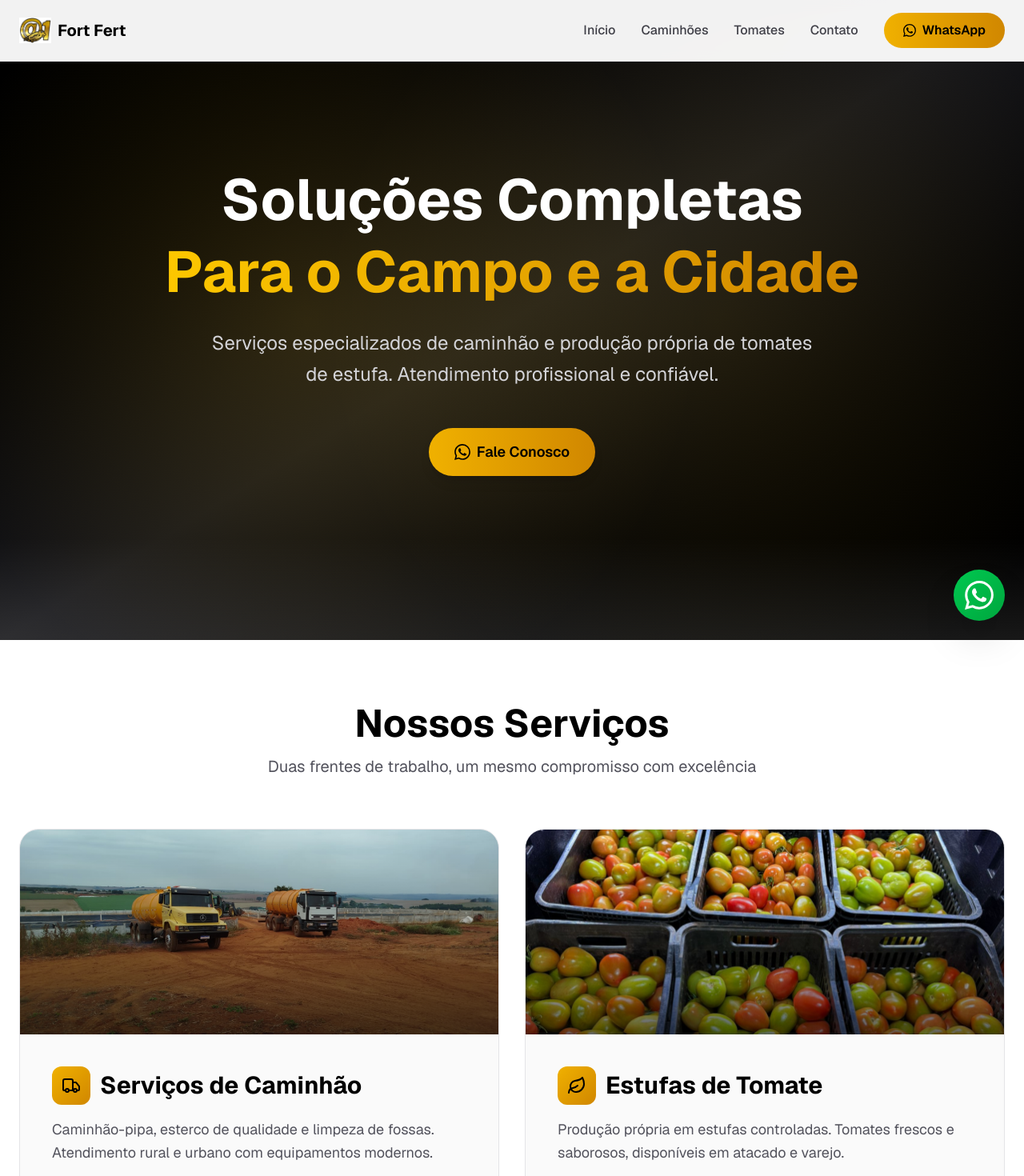
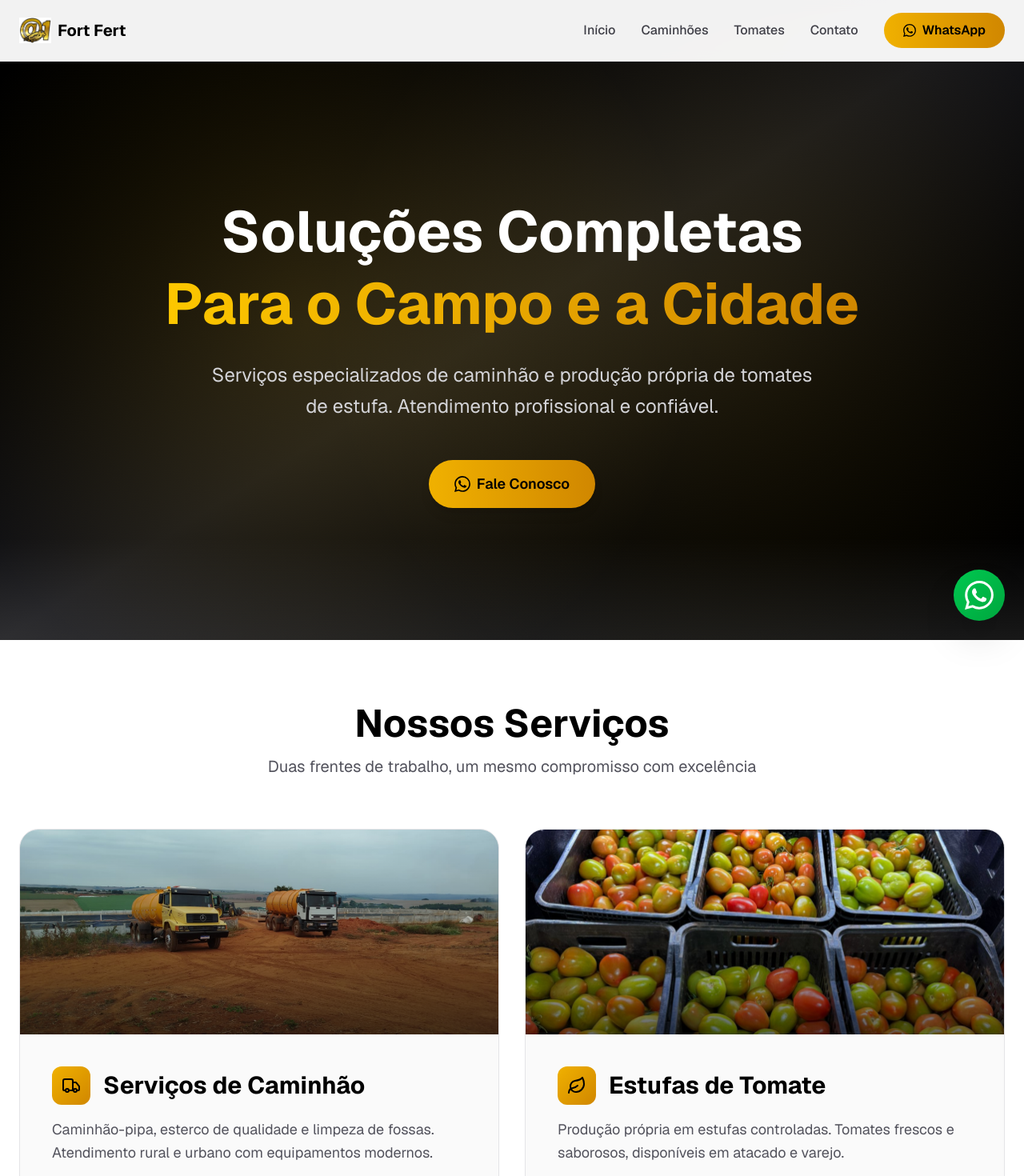
Before and after one commit to Altieris-Souza/fort-fert, a Next.js app: page / in a window 1280 px wide. Shown: the top 1470 px of the page at 80% size. Built offline with nearby package versions, Linux system fonts and the light colour scheme.

Commit message:
Ajustes nos cards

```diff
--- a/app/caminhoes/page.tsx
+++ b/app/caminhoes/page.tsx
@@ -19,7 +19,7 @@ export default function CaminhoesPage() {
 
 function HeroSection() {
   return (
-    <section className="relative min-h-[70vh] flex items-center justify-center bg-gradient-to-br from-zinc-900 via-black to-zinc-900 overflow-hidden">
+    <section className="relative min-h-[70vh] flex items-center justify-center bg-gradient-to-br from-zinc-900 via-black to-zinc-900 overflow-hidden pt-20">
       <div className="absolute inset-0">
         <Image
           src="/images/caminhoes/WhatsApp Image 2025-12-15 at 10.12.35.jpeg"
--- a/app/contato/page.tsx
+++ b/app/contato/page.tsx
@@ -15,7 +15,7 @@ export default function ContatoPage() {
 
 function HeroSection() {
   return (
-    <section className="relative min-h-[50vh] flex items-center justify-center bg-gradient-to-br from-yellow-600 via-yellow-500 to-yellow-600 overflow-hidden">
+    <section className="relative min-h-[50vh] flex items-center justify-center bg-gradient-to-br from-yellow-600 via-yellow-500 to-yellow-600 overflow-hidden pt-20">
       <div className="absolute inset-0 bg-[radial-gradient(circle_at_50%_50%,rgba(0,0,0,0.1),transparent_70%)]" />
 
       <div className="relative z-10 max-w-7xl mx-auto px-6 py-20 text-center">
--- a/app/page.tsx
+++ b/app/page.tsx
@@ -18,7 +18,7 @@ export default function Home() {
 
 function HeroSection() {
   return (
-    <section className="relative min-h-screen flex items-center justify-center bg-gradient-to-br from-black via-zinc-900 to-black overflow-hidden">
+    <section className="relative min-h-screen flex items-center justify-center bg-gradient-to-br from-black via-zinc-900 to-black overflow-hidden pt-20">
       <div className="absolute inset-0 bg-[radial-gradient(circle_at_30%_50%,rgba(234,179,8,0.15),transparent_50%)]" />
       <div className="absolute inset-0 bg-[radial-gradient(circle_at_70%_50%,rgba(234,179,8,0.1),transparent_50%)]" />
 
@@ -124,8 +124,8 @@ function ServicesSection() {
 
                   <div className="relative p-8 md:p-10">
 
-                    <div className="flex items-center gap-3 mb-4">
-                      <div className="w-12 h-12 bg-gradient-to-br from-yellow-500 to-yellow-600 rounded-xl flex items-center justify-center">
+                    <div className="flex items-center gap-4 mb-4">
+                      <div className="w-12 h-12 bg-gradient-to-br from-yellow-500 to-yellow-600 rounded-xl flex items-center justify-center flex-shrink-0">
                         <service.icon className="w-6 h-6 text-black" />
                       </div>
                       <h3 className="text-2xl md:text-3xl font-bold text-black">
--- a/app/tomates/page.tsx
+++ b/app/tomates/page.tsx
@@ -21,7 +21,7 @@ export default function TomatesPage() {
 
 function HeroSection() {
   return (
-    <section className="relative min-h-[70vh] flex items-center justify-center bg-gradient-to-br from-green-900 via-emerald-900 to-green-950 overflow-hidden">
+    <section className="relative min-h-[70vh] flex items-center justify-center bg-gradient-to-br from-green-900 via-emerald-900 to-green-950 overflow-hidden pt-20">
       <div className="absolute inset-0">
         <Image
           src="/images/tomates/WhatsApp Image 2025-12-15 at 10.17.12.jpeg"
```
